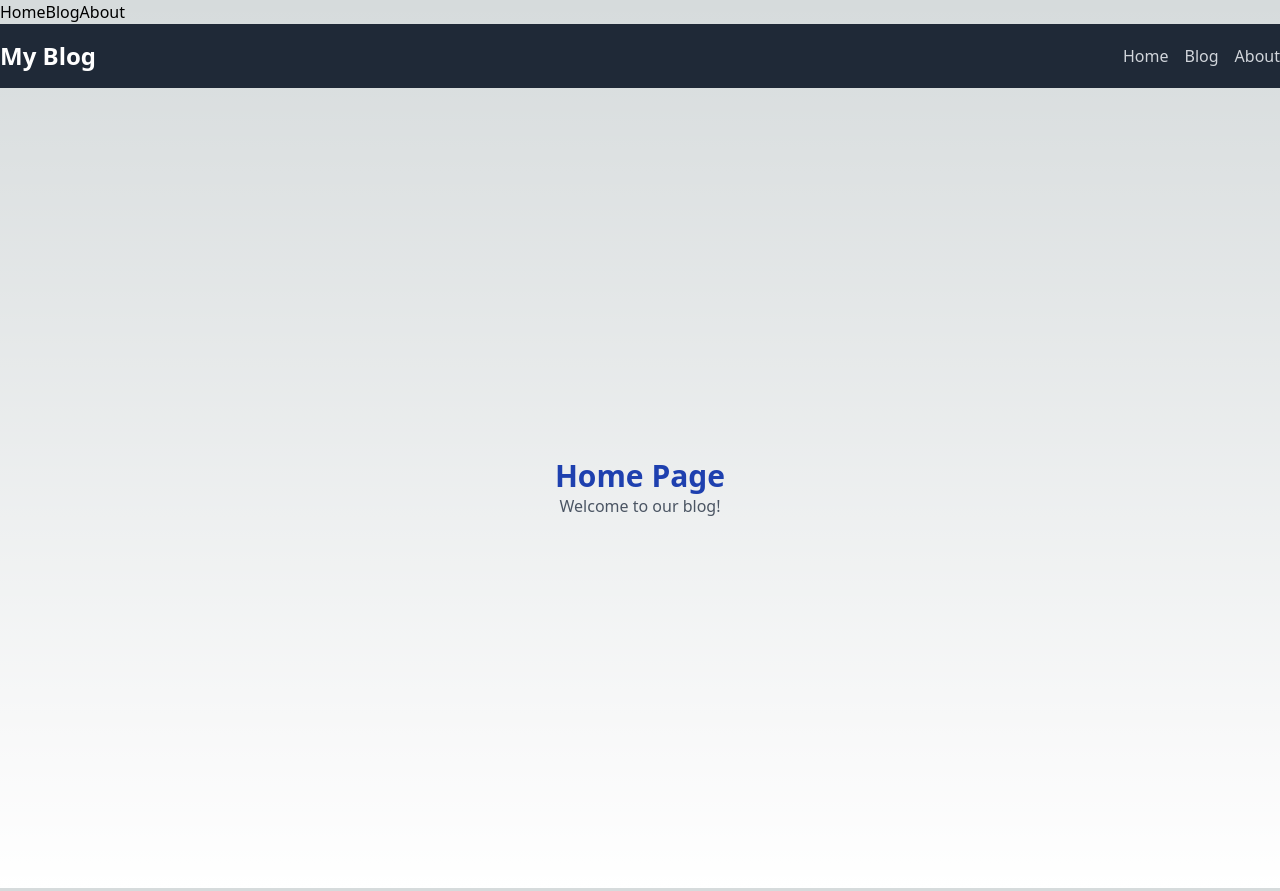
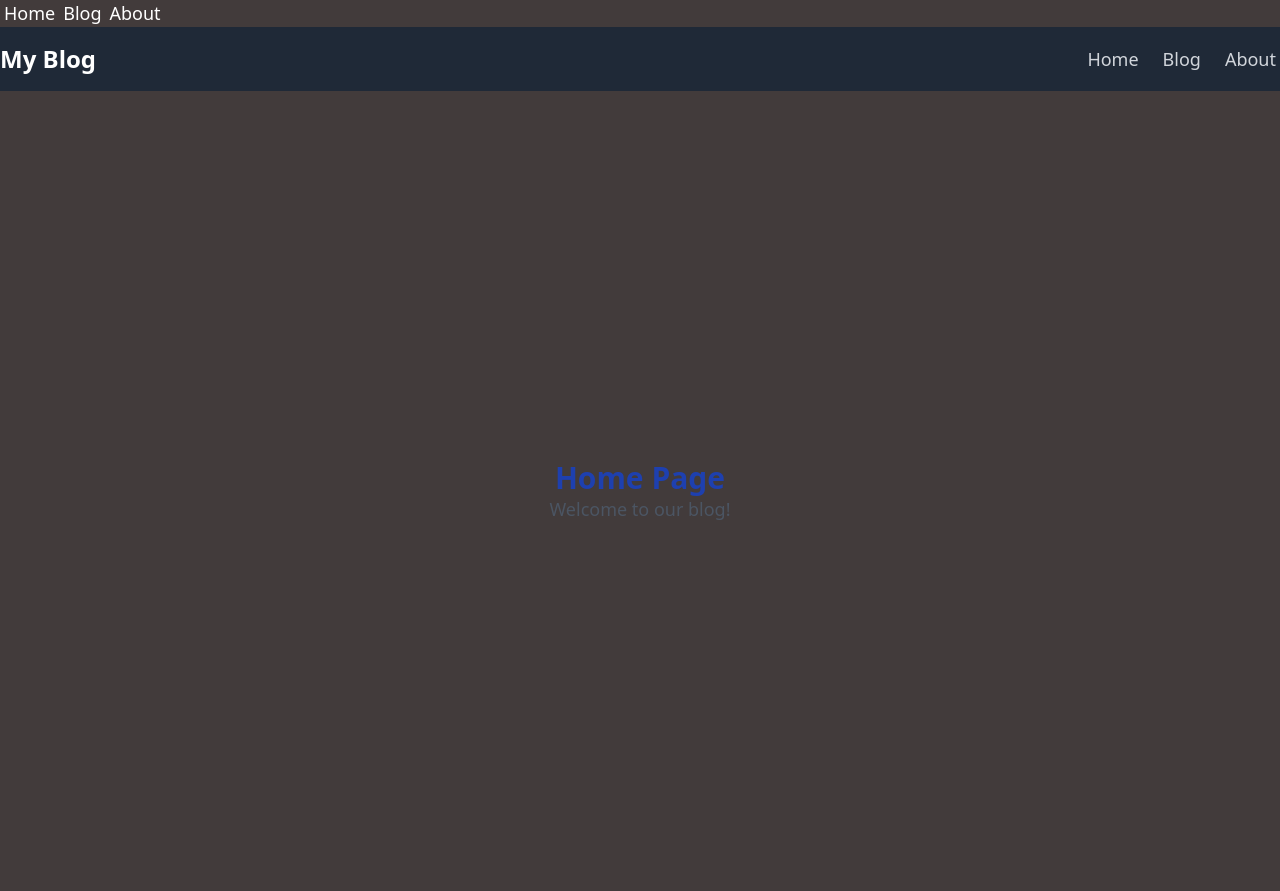
Before and after one commit to ReaGol/Blog, a Next.js app: page / in a window 1280 px wide. Built offline with nearby package versions, Linux system fonts and the light colour scheme.

Commit message:
some more tailwind

```diff
--- a/app/about/page.tsx
+++ b/app/about/page.tsx
@@ -1,8 +1,8 @@
 import Link from "next/link";
 function about() {
   return (
-    <div>
-      <h1>About this blog</h1>
+    <div className="container mx-auto">
+      <h1 className='flex-row text-center text-2xl my-4'>About this blog</h1>
       <h4>
         Lorem ipsum dolor sit amet consectetur, adipisicing elit. Expedita modi
         animi veniam. Aspernatur adipisci libero laboriosam consequuntur totam
--- a/app/blog/[postId]/page.tsx
+++ b/app/blog/[postId]/page.tsx
@@ -8,18 +8,17 @@ interface BlogPost {
   id: number;
   title: string;
   content: string;
+  a: string
 
 }
 
 const BlogPage = ({ posts }: { posts: BlogPost[] }) => {
   return (
-    <div>
+    <div className='content-center justify-center'>
       {posts.map((post) => (
         <div key={post.id} className="post-card">
           <Post post={post} />
-          <CommentForm onSubmit={function (comment: string): void {
-            throw new Error('Function not implemented.');
-          } }/>
+
         </div>
       ))}
 
--- a/app/blog/page.tsx
+++ b/app/blog/page.tsx
@@ -20,13 +20,13 @@ async function BlogPost() {
   const posts = await getAllPosts();
 
   return (
-    <div>
+    <div className='mx-4'>
       <ul>
         {posts.map((post: any) => (
           <li key={post.id}>
+            <Link href={`/blog/${post.slug}`}>{post.title}</Link>
             <Post post={post} />{" "}
-            <Link href={`/blog/${post.slug}`}>{post.title}</Link>
-            <Comment/>
+            <Comment />
           </li>
         ))}
       </ul>
--- a/app/globals.css
+++ b/app/globals.css
@@ -17,19 +17,27 @@
 }
 
 body {
-  color: rgb(var(--foreground-rgb));
-  background: linear-gradient(
-      to bottom,
-      transparent,
-      rgb(var(--background-end-rgb))
-    )
-    rgb(var(--background-start-rgb));
+  color: white;
+  background: rgb(66, 59, 59);
+  font-weight: 400;
+  font-size: large;
 }
 
 .post-card {
+  width: 30%;
+  height: 20vh;
+  margin: 2em;
+  display: flex;
+  align-items: center;
+  justify-content: center;
   border: 2px solid #007bff;
   border-radius: 8px;
   padding: 1rem;
   box-shadow: 0 0 10px rgba(0, 0, 0, 0.1);
   transition: transform 0.2s;
+
 }
+
+a {
+  padding: 4px;
+}
--- a/app/home/page.tsx
+++ b/app/home/page.tsx
@@ -3,8 +3,8 @@ import Link from "next/link";
 function Home() {
   return (
     <div>
-      <h1 className='text-3xl font-semibold text-blue-800'>Home Page</h1>
-      <p className='text-gray-600'>Welcome to our blog!</p>
+      <h1 className='text-4xl font-semibold text-blue-800'>Home Page</h1>
+      <p className='text-white-600'>Welcome to our blog!</p>
 
       <ul>
         <li>
--- a/components/CommentForm.tsx
+++ b/components/CommentForm.tsx
@@ -15,7 +15,7 @@ function CommentForm({ onSubmit }: CommentFormProps) {
   };
 
   return (
-    <form onSubmit={handleSubmit}>
+    <form onSubmit={handleSubmit} >
       <input
         type='text'
         placeholder='Add a comment'
--- a/components/Post.tsx
+++ b/components/Post.tsx
@@ -3,17 +3,19 @@ interface PostProps {
   post: {
     title: string;
     content: string;
+    a: string;
 
   };
 }
 
 const Post: React.FC<PostProps> = ({ post }) => {
-  const { title, content } = post;
+  const { title, content, a } = post;
 
   return (
-    <div className='post-card'>
+    <div className='post-card flex-col'>
       <h2 className='text-xl font-semibold'>{title}</h2>
-      <p className='text-gray-600'>{content}</p>
+      <p className='text-400'>{content}</p>
+      <a className="px-4" href={a}></a>
     </div>
   );
 };
--- a/tailwind.config.js
+++ b/tailwind.config.js
@@ -1,21 +1,24 @@
 /** @type {import('tailwindcss').Config} */
 module.exports = {
   content: [
-    './pages/**/*.{js,ts,jsx,tsx,mdx}',
-    './components/**/*.{js,ts,jsx,tsx,mdx}',
-    './app/**/*.{js,ts,jsx,tsx,mdx}',
+    "./pages/**/*.{js,ts,jsx,tsx,mdx}",
+    "./components/**/*.{js,ts,jsx,tsx,mdx}",
+    "./app/**/*.{js,ts,jsx,tsx,mdx}",
   ],
   theme: {
+    container: {
+      center: false,
+    },
     extend: {
       backgroundImage: {
-        'gradient-radial': 'radial-gradient(var(--tw-gradient-stops))',
-        'gradient-conic':
-          'conic-gradient(from 180deg at 50% 50%, var(--tw-gradient-stops))',
+        "gradient-radial": "radial-gradient(var(--tw-gradient-stops))",
+        "gradient-conic":
+          "conic-gradient(from 180deg at 50% 50%, var(--tw-gradient-stops))",
       },
     },
   },
   plugins: [],
-}
+};
 /** @type {import('tailwindcss').Config} */
 module.exports = {
   content: [
```
